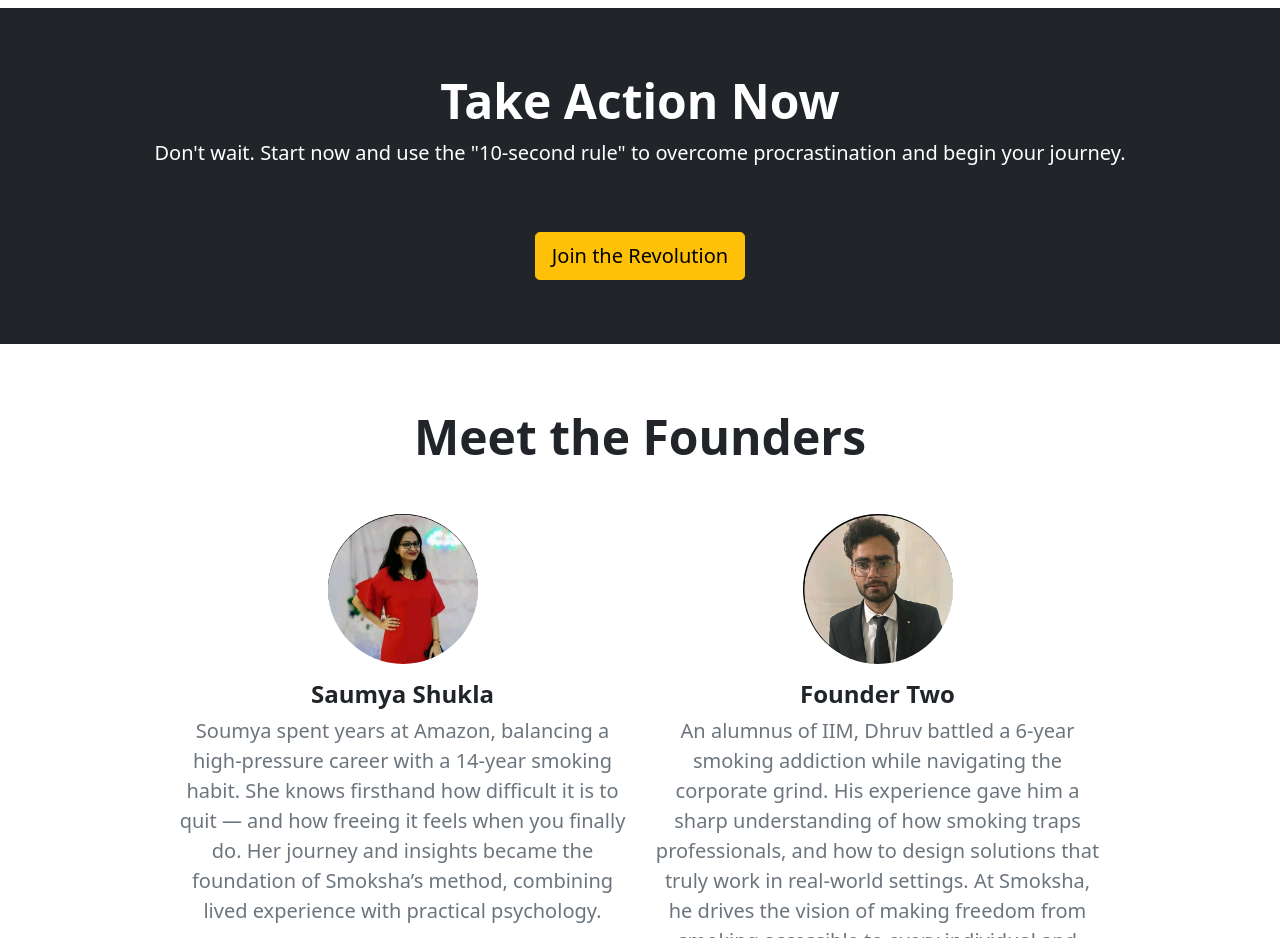
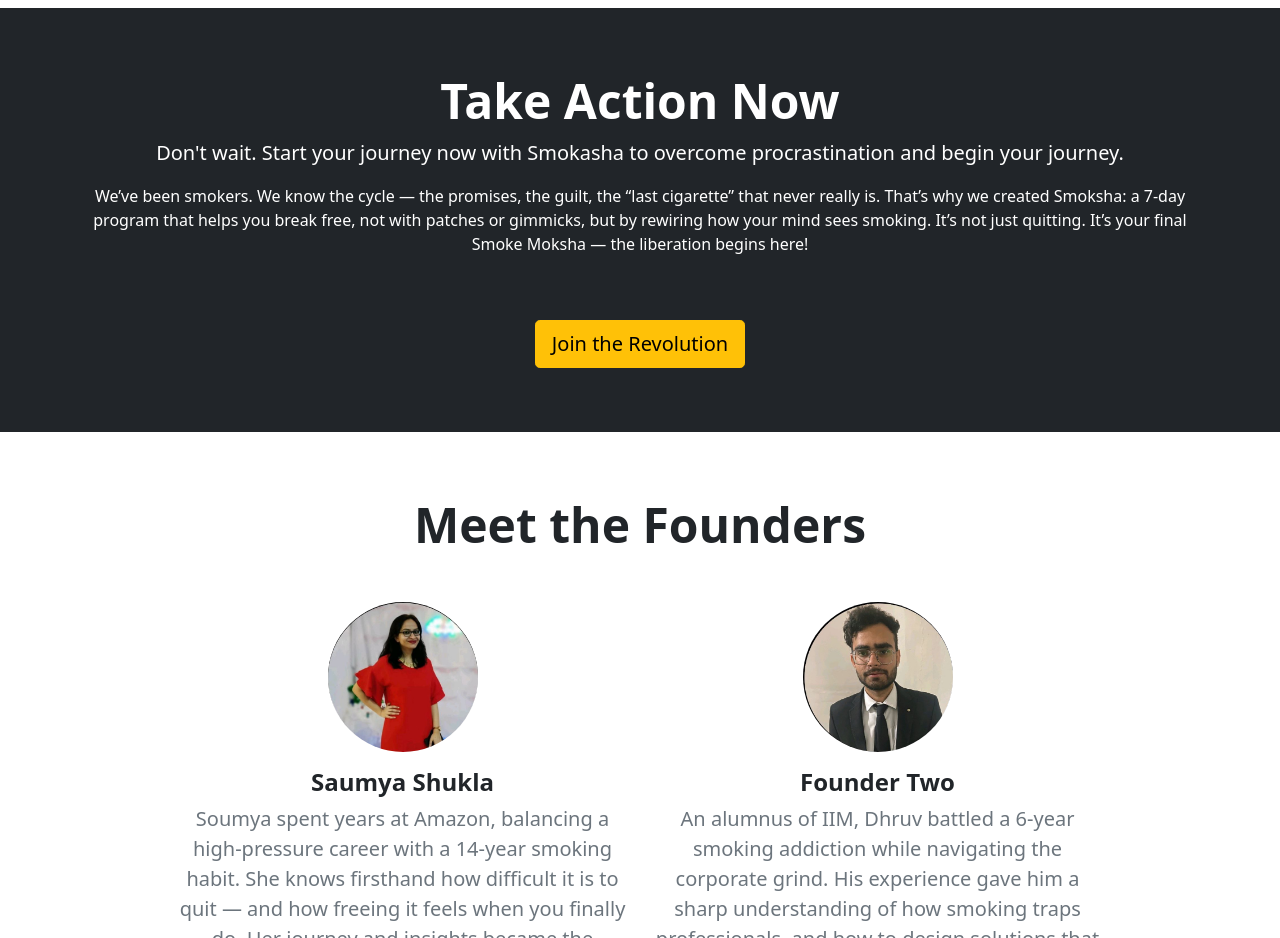
Before and after one commit to saumyashree2015/smokasha, a plain HTML site: page index.html in a window 1280 px wide. Shown: the part 2960-3898 px from the top of the page. Drawn offline with nearby package versions, Linux system fonts and the light colour scheme.

Commit message:
Update call toa ction

```diff
--- a/index.html
+++ b/index.html
@@ -99,7 +99,10 @@
     <section class="content-section bg-dark text-white text-center">
         <div class="container">
             <h2 class="display-5 fw-bold">Take Action Now</h2>
-            <p class="lead">Don't wait. Start now and use the "10-second rule" to overcome procrastination and begin your journey.</p>
+            <p class="lead">Don't wait. Start your journey now with Smokasha to overcome procrastination and begin your journey.</p>
+            <p>We’ve been smokers. We know the cycle — the promises, the guilt, the “last cigarette” that never really is.
+            That’s why we created Smoksha: a 7-day program that helps you break free, not with patches or gimmicks, but by rewiring how your mind sees smoking.
+            It’s not just quitting. It’s your final Smoke Moksha — the liberation begins here!</p>
             <a href="#program-details" class="btn btn-lg btn-warning mt-5">Join the Revolution</a>
         </div>
     </section>
```
Lines whose indentation alone changed are shown as unchanged.
